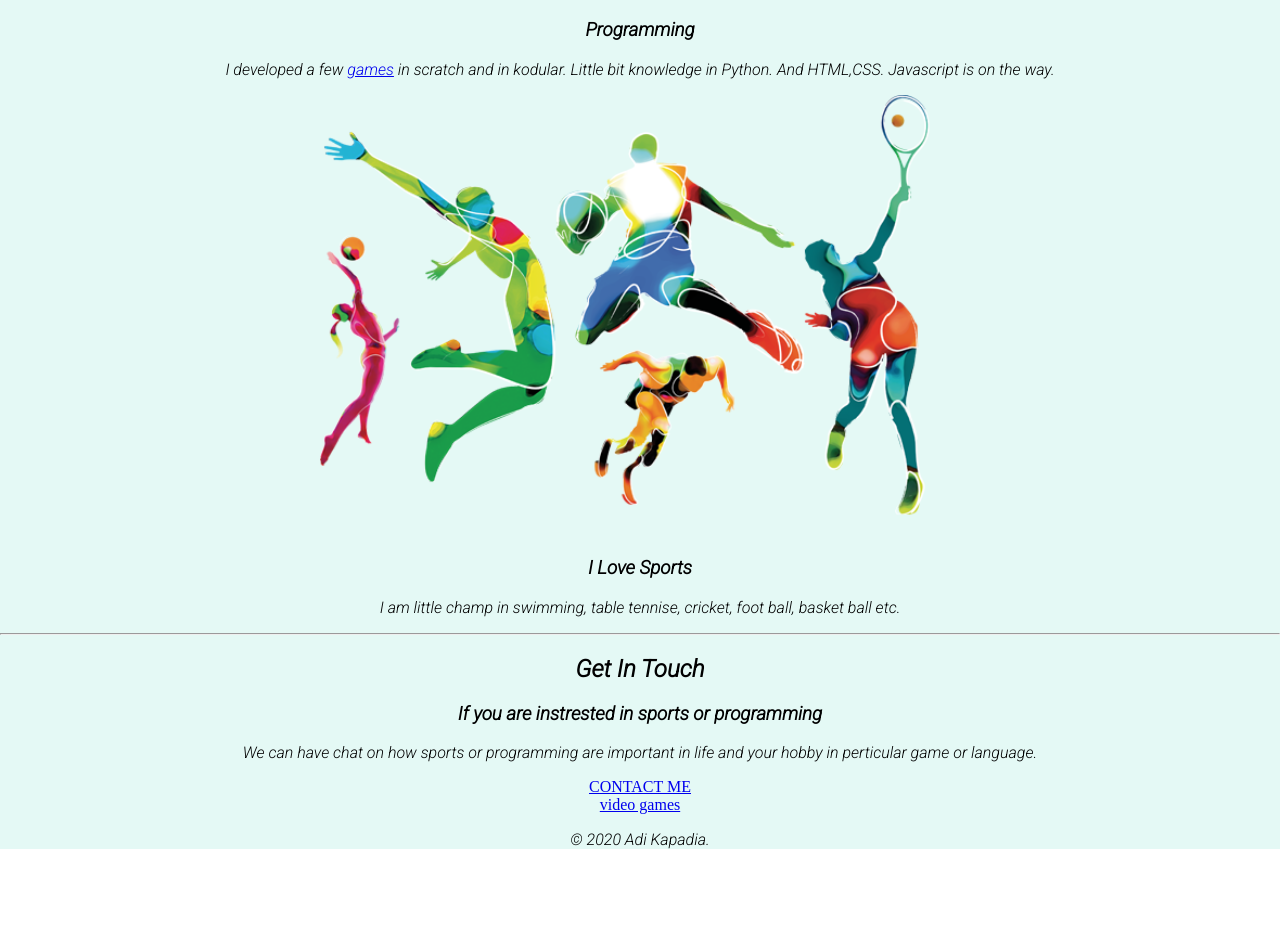
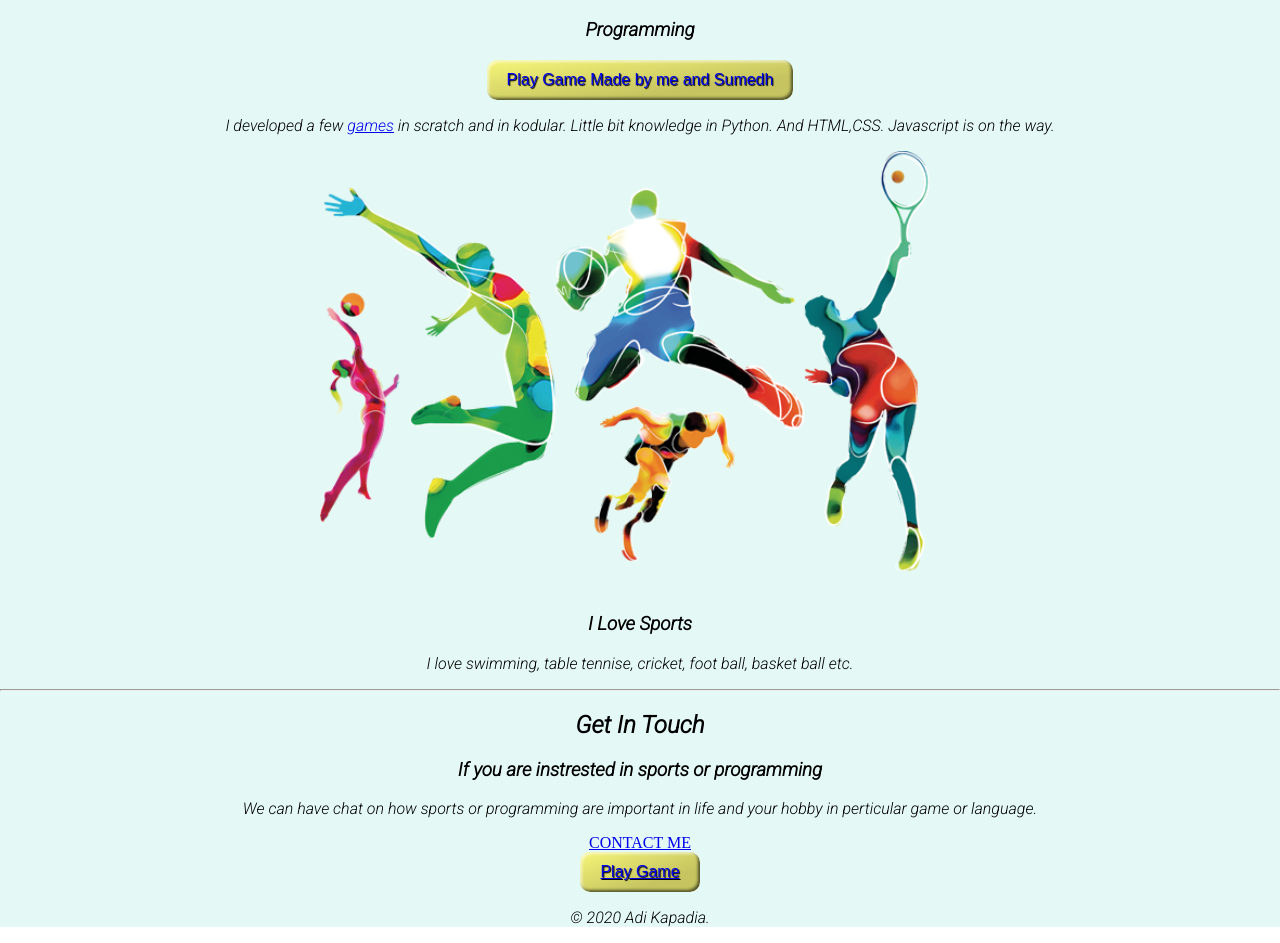
Before and after one commit to kapdivyang/cv1, a plain HTML site: page index.html in a window 1280 px wide. Shown: the part 1238-2181 px from the top of the page. Before the commit the page ends 2103 px from the top, so only its background shows below. Drawn offline with Linux system fonts and the light colour scheme.

Commit message:
Update index.html

```diff
--- a/index.html
+++ b/index.html
@@ -25,20 +25,26 @@
     <div class="profile">
       <img class="profile-img" src="image/me.svg" alt="My image">
       <h2>Hello.</h2>
-      <p>I am studing in 9th standard. I am a home schooler.I started programming just now and this is my first website.</p>
+      <p>I am studing in 9th standard. I am a home schooler.Recently I started programming and this is my first website.</p>
     </div>
     <hr>
     <div class="skills">
       <h2>My Skills.</h2>
       <div class="skill-row">
         <img class="skill_1_img" src="https://www.elegantthemes.com/blog/wp-content/uploads/2017/07/programming-languages-to-learn-for-wordpress-featured-image.png" alt="programming image">
+
         <h3>Programming</h3>
+
+        <button type="button" class="favorite styled">
+            <a href="https://scratch.mit.edu/projects/392789911/embed" style="text-decoration: none" >Play Game Made by me and Sumedh </a>
+        </button>
+
         <p>I developed a few <a href="https://scratch.mit.edu/projects/392789911/embed">games</a> in scratch and in kodular. Little bit knowledge in Python. And HTML,CSS. Javascript is on the way.</p>
       </div>
       <div class="skill-row">
         <img class="playing_img" src="image/sports.png" alt="sports-image">
         <h3>I Love Sports</h3>
-        <p>I am little champ in swimming, table tennise, cricket, foot ball, basket ball etc.</p>
+        <p>I love swimming, table tennise, cricket, foot ball, basket ball etc.</p>
       </div>
     </div>
     <hr>
@@ -52,7 +58,9 @@
 
 
   <div class="bottom-container">
-    <a class="footer-link" href="https://scratch.mit.edu/projects/392789911/embed">video games</a>
+    <button class="favorite styled" type="button">
+      <a href="https://scratch.mit.edu/projects/392789911/embed">Play Game</a>
+    </button>
     <p>© 2020 Adi Kapadia.</p>
   </div>
 
```
